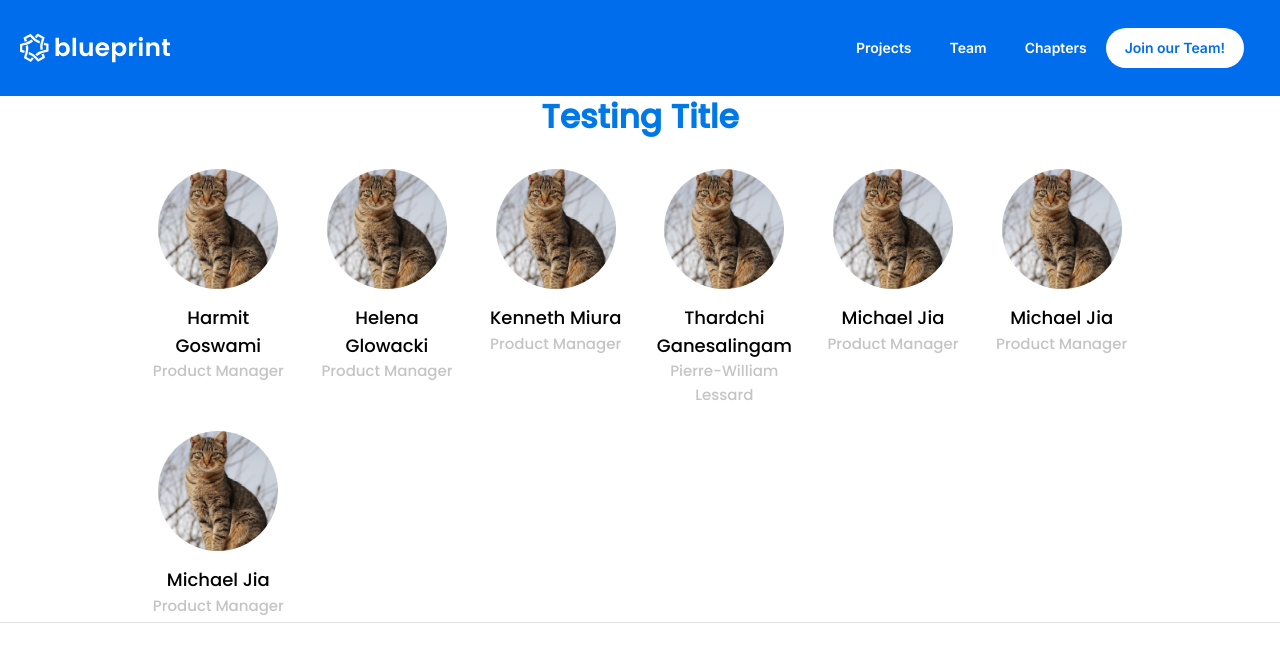
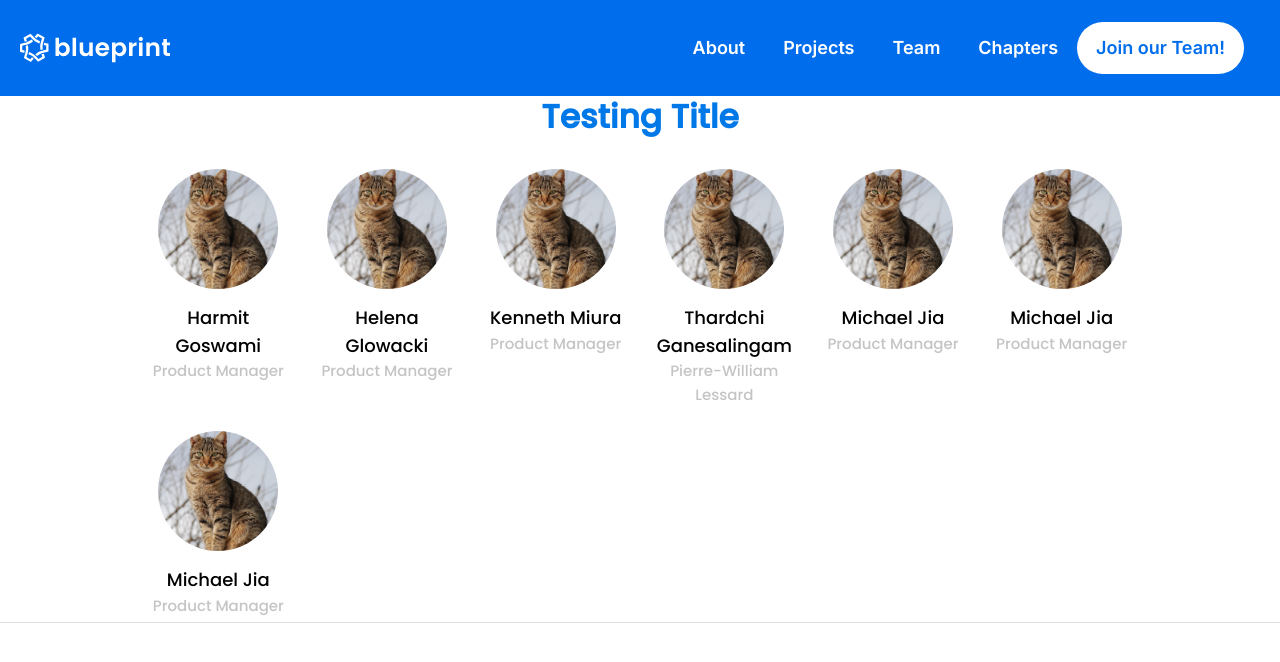
Before and after one commit to uoftblueprint/website-v2, a Next.js app: page / in a window 1280 px wide. Shown: the top 662 px of the page. Built offline with nearby package versions, Linux system fonts and the light colour scheme.

Commit message:
updated to match updated nav on figma

```diff
--- a/src/app/layout.js
+++ b/src/app/layout.js
@@ -7,6 +7,13 @@ import Navbar from "@/components/Navbar/Navbar";
 import SideNavMenu from "@/components/Navbar/SideNavMenu";
 
 const inter = Inter({ subsets: ["latin"] });
+
+const links = [
+  { link: "/about", label: "About" },
+  { link: "/projects", label: "Projects" },
+  { link: "/team", label: "Team" },
+  { link: "/chapters", label: "Chapters" },
+];
 
 export default function RootLayout({ children }) {
   const [isSideNavOpened, setIsSideNavOpened] = useState(false);
@@ -29,14 +36,12 @@ export default function RootLayout({ children }) {
               <Navbar
                 opened={isSideNavOpened}
                 toggleOpened={() => setIsSideNavOpened(!isSideNavOpened)}
+                links={links}
               />
             </AppShell.Header>
 
             <AppShell.Navbar>
-              <SideNavMenu
-                opened={isSideNavOpened}
-                toggleOpened={() => setIsSideNavOpened(!isSideNavOpened)}
-              />
+              <SideNavMenu links={links} />
             </AppShell.Navbar>
 
             <AppShell.Main>{children}</AppShell.Main>
--- a/src/components/Navbar/Navbar.css
+++ b/src/components/Navbar/Navbar.css
@@ -19,6 +19,7 @@
     text-decoration: underline 1px rgba(255, 255, 255, 0);
     text-underline-offset: 0.2em;
     transition: text-decoration-color .2s, text-underline-offset .2s;
+    font-size: 18px;
 }
 
 .nav-link:hover{
@@ -36,13 +37,16 @@
     height: 40px;
     display: flex;
     align-items: center;
+    gap: 40px;
 }
 
 .nav-join-btn{
-    --button-radius: 20px;
-    --button-height: 40px;
+    --button-radius: 26px;
+    --button-height: 52px;
     color: var(--clr-hl1);
     transition: color .3s ease-in-out, background-color .3s ease-in-out;
+    font-size: 18px;
+
 }
 
 .nav-join-btn:hover{
--- a/src/components/Navbar/Navbar.tsx
+++ b/src/components/Navbar/Navbar.tsx
@@ -5,12 +5,7 @@ import "@/components/Navbar/Navbar.css";
 import "@/components/Navbar/SideNavMenu.css";
 import "@mantine/core/styles.css";
 
-const links = [
-  { link: "/projects", label: "Projects" },
-  { link: "/team", label: "Team" },
-  { link: "/chapters", label: "Chapters" },
-];
-
+function Navbar({ opened, toggleOpened, links }) {
   const items = links.map((link) => (
     <Button
       variant="transparent"
@@ -29,7 +24,6 @@ items.push(
     </Button>,
   );
 
-function Navbar({ opened, toggleOpened }) {
   return (
     <header className="nav">
       <a className="nav-logo_tag" href="/">
--- a/src/components/Navbar/SideNavMenu.tsx
+++ b/src/components/Navbar/SideNavMenu.tsx
@@ -1,23 +1,20 @@
 import React from 'react'
-import { Button, UnstyledButton } from '@mantine/core';
+import { Button } from '@mantine/core';
 import "@/components/Navbar/SideNavMenu.css"
 
 
-const links = [
-    { link: '/projects', label: 'Projects' },
-    { link: '/team', label: 'Team' },
-    { link: '/chapters', label: 'Chapters' },
-  ];
+
+
+
+function SideNavMenu({links}) {
 
     const items = links.map((link) =>
-    <Button variant="transparent" component="a" href={link.link} color="white" className="side-nav-link">{link.label}</Button>
+        <Button variant="transparent" component="a" href={link.link} color="white" className="nav-link side-nav-link">{link.label}</Button>
     )
 
     items.push(
         <Button variant="filled" color="white" className="nav-join-btn">Join our Team!</Button>
     )
-
-function SideNavMenu() {
     return (
         <div className='side-nav'>
             <div className='side-menu'>
```
Lines whose indentation alone changed are shown as unchanged.
